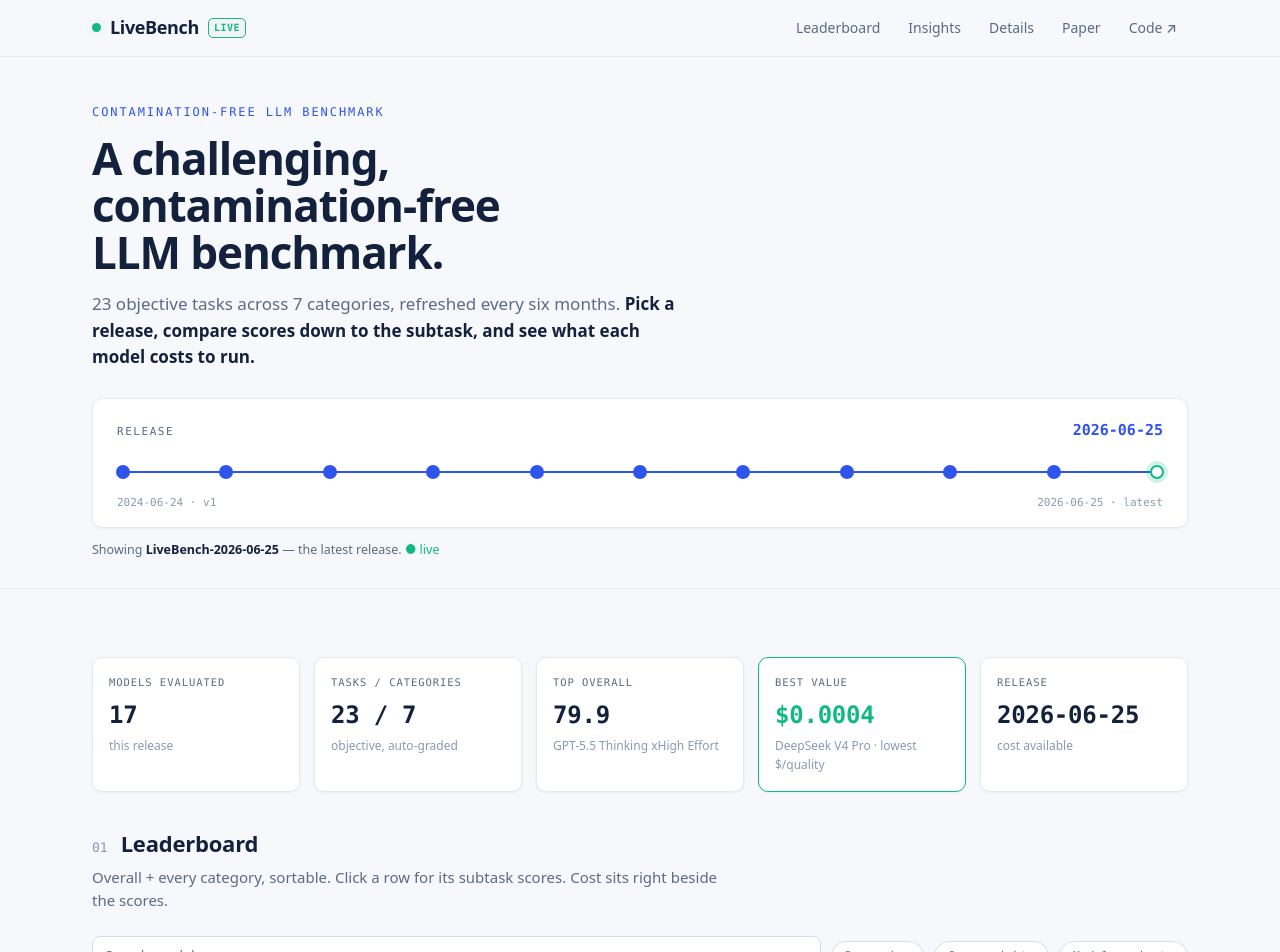
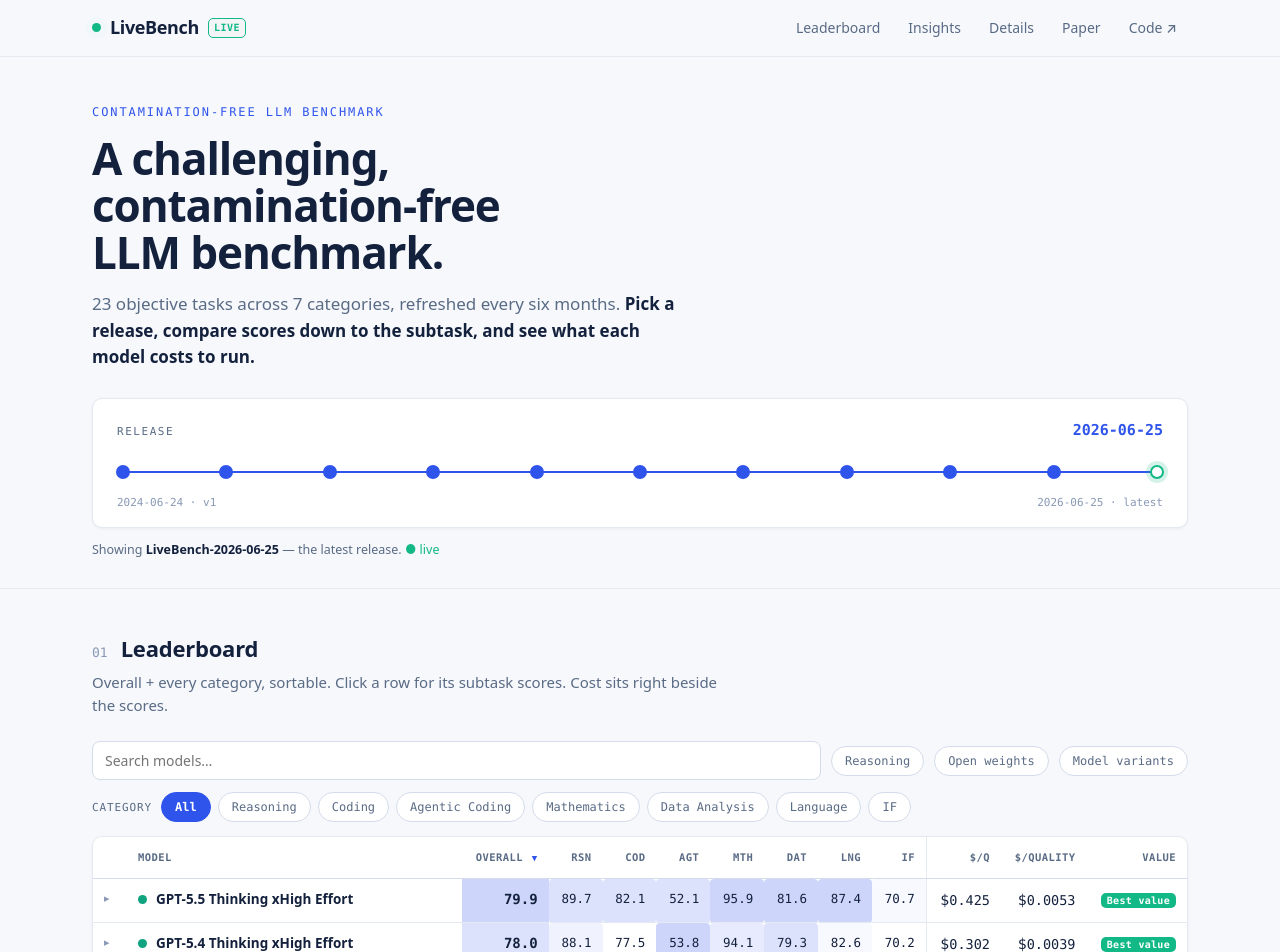
Before and after one commit to LiveBench/new-livebench, a React (Create React App) app: page / in a window 1280 px wide. Shown: the top 952 px of the page. Built offline with nearby package versions, Linux system fonts and the light colour scheme; some icons are missing.

Commit message:
Remove the KPI metrics strip from the leaderboard page
Co-Authored-By: Claude Opus 4.8 (1M context) <noreply@anthropic.com>

```diff
--- a/src/App.js
+++ b/src/App.js
@@ -7,7 +7,6 @@ import { getModelInfo } from "./Table/modelLinks";
 import Navbar from "./components/Navbar";
 import Tooltip from "./components/Tooltip";
 import ReleaseTimeline from "./components/ReleaseTimeline";
-import MetricsStrip from "./components/MetricsStrip";
 import Leaderboard from "./components/Leaderboard";
 import Insights from "./components/insights/Insights";
 
@@ -73,8 +72,7 @@ export default function App() {
           {error && <div className="lb-state err">Couldn't load this release ({error}).</div>}
           {!loading && !error && (
             <>
-              <MetricsStrip models={models} categories={categories} hasCost={hasCost} dateStr={date} />
-              <div className="lb-sec-head" style={{ marginTop: 34 }}>
+              <div className="lb-sec-head">
                 <span className="lb-sec-no">01</span><h2>Leaderboard</h2>
               </div>
               <p className="lb-sec-sub">
```
